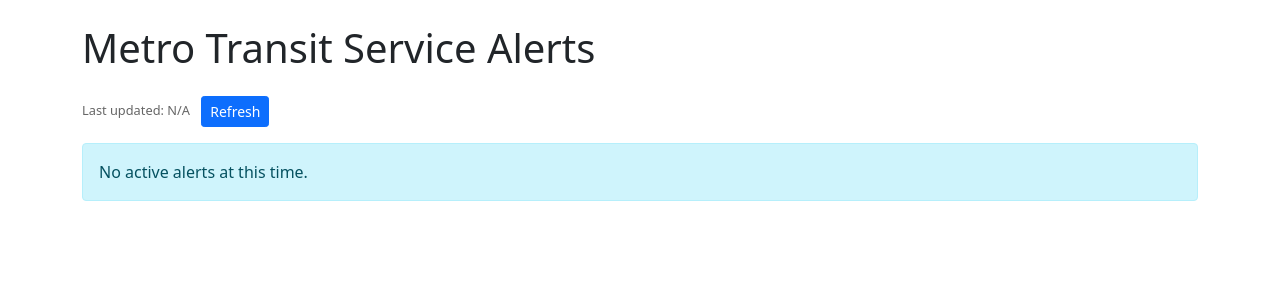
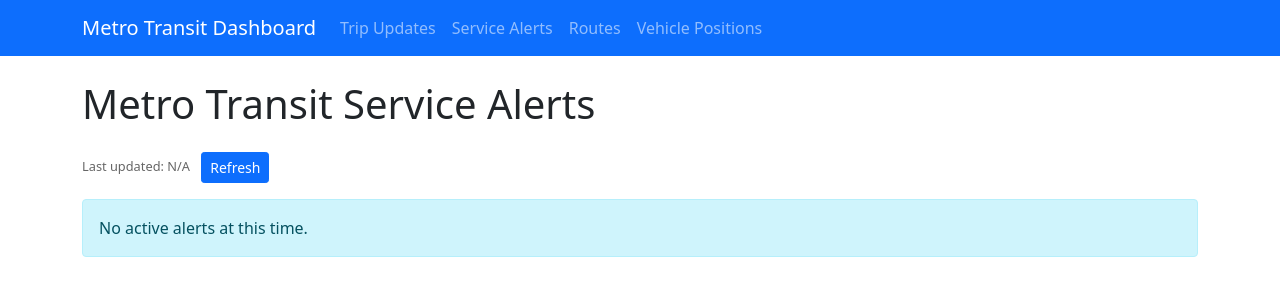
Before and after one commit to semanticdata/metro-transit-dashboard, a Flask app: template templates/dashboard-service-alerts.html in a window 1280 px wide. Shown: the top 300 px of the page. Run offline with Flask 3, Linux system fonts and the light colour scheme; the template is opened without the code that fills it, so the values that code supplies are empty.

Commit message:
repeat navigation

```diff
--- a/templates/dashboard-service-alerts.html
+++ b/templates/dashboard-service-alerts.html
@@ -1,5 +1,6 @@
 <!DOCTYPE html>
 <html lang="en">
+
 <head>
     <meta charset="UTF-8">
     <meta name="viewport" content="width=device-width, initial-scale=1.0">
@@ -9,16 +10,44 @@
         .alert-card {
             margin-bottom: 20px;
         }
+
         .refresh-time {
             font-size: 0.8em;
             color: #666;
         }
+
         .route-badge {
             margin-right: 5px;
         }
     </style>
 </head>
+
 <body>
+    <nav class="navbar navbar-expand-lg navbar-dark bg-primary">
+        <div class="container">
+            <a class="navbar-brand" href="/">Metro Transit Dashboard</a>
+            <button class="navbar-toggler" type="button" data-bs-toggle="collapse" data-bs-target="#navbarNav">
+                <span class="navbar-toggler-icon"></span>
+            </button>
+            <div class="collapse navbar-collapse" id="navbarNav">
+                <ul class="navbar-nav">
+                    <li class="nav-item">
+                        <a class="nav-link" href="/trip-updates">Trip Updates</a>
+                    </li>
+                    <li class="nav-item">
+                        <a class="nav-link" href="/service-alerts">Service Alerts</a>
+                    </li>
+                    <li class="nav-item">
+                        <a class="nav-link" href="/routes">Routes</a>
+                    </li>
+                    <li class="nav-item">
+                        <a class="nav-link" href="/vehicle-positions">Vehicle Positions</a>
+                    </li>
+                </ul>
+            </div>
+        </div>
+    </nav>
+
     <div class="container mt-4">
         <h1 class="mb-4">Metro Transit Service Alerts</h1>
         <div class="refresh-time mb-3">
@@ -64,4 +93,5 @@
     </div>
     <script src="https://cdn.jsdelivr.net/npm/bootstrap@5.1.3/dist/js/bootstrap.bundle.min.js"></script>
 </body>
+
 </html>
```
Also changed, not shown: templates/dashboard-routes.html (+7 -1 lines), templates/dashboard-trip-updates.html (+8 -1 lines), templates/dashboard-vehicle-positions.html (+28 -0 lines), templates/index.html (+10 -1 lines). Lines whose indentation alone changed are shown as unchanged.
